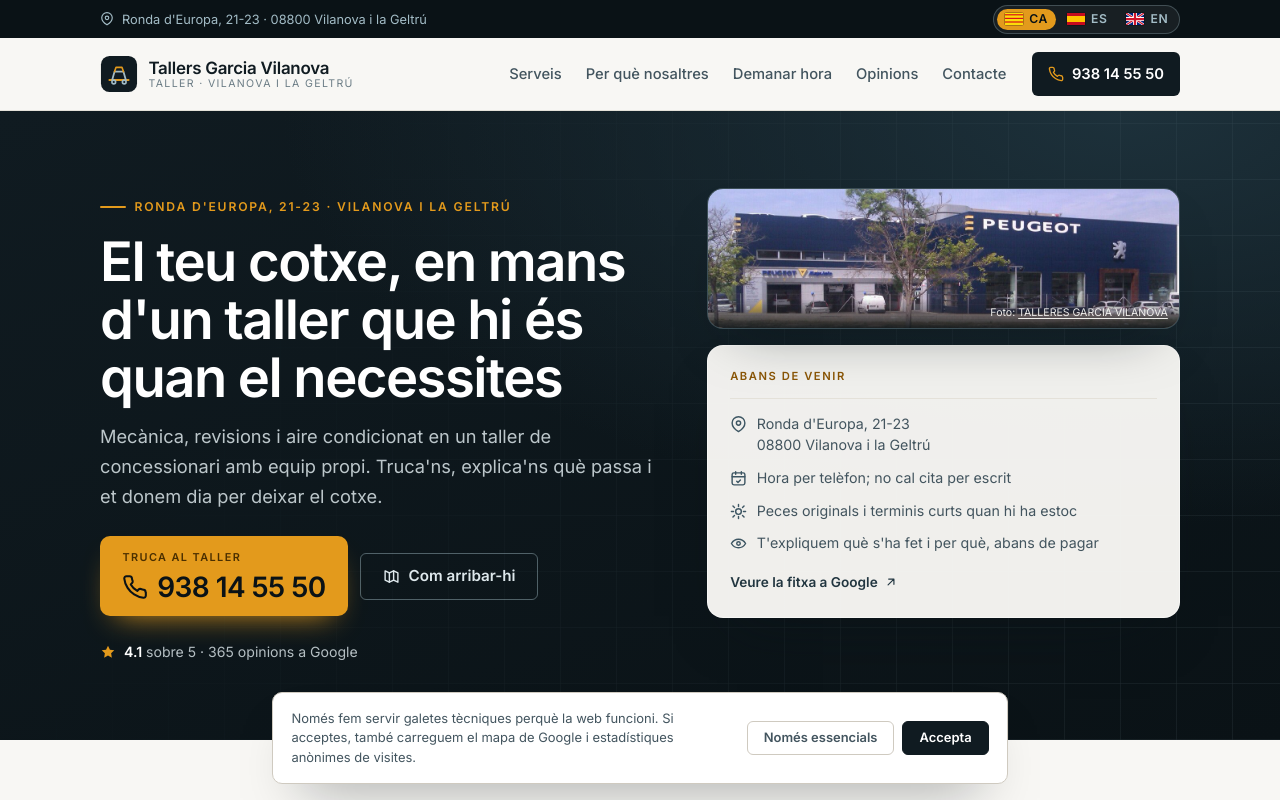
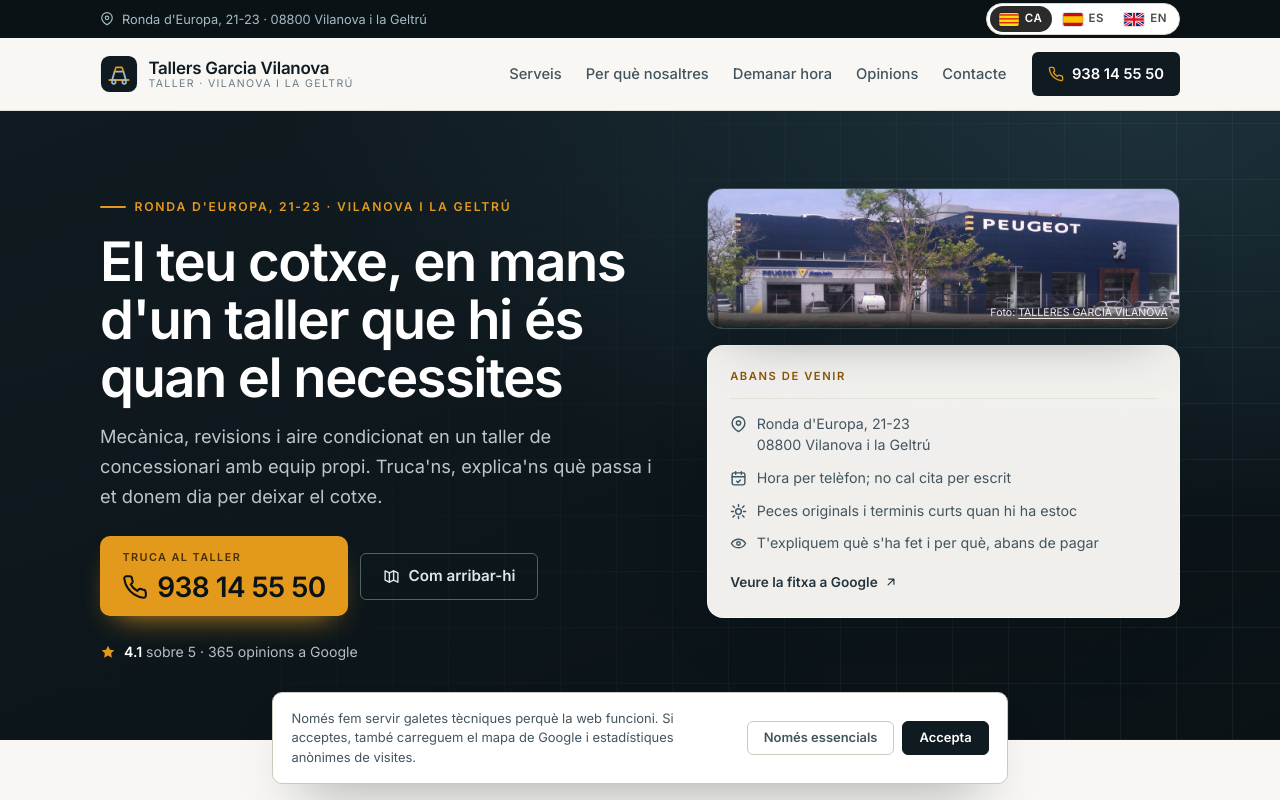
Before and after one commit to yourdataweb/tallersgarciavilanova, a plain HTML site: page index.html in a window 1280 px wide. Shown: the top 800 px of the page. Drawn offline with Linux system fonts and the light colour scheme.

Commit message:
One canonical language toolbar and README across the fleet

```diff
--- a/assets/css/styles.css
+++ b/assets/css/styles.css
@@ -343,41 +343,6 @@ ul, ol { margin: 0; padding: 0; list-style: none; }
 .nav-toggle:hover { background: var(--paper-200); }
 
 /* ---------- language switch ---------- */
-.langs {
-  display: flex;
-  align-items: center;
-  gap: .2rem;
-  padding: .18rem;
-  border: 1px solid rgba(163, 188, 198, .3);
-  border-radius: 999px;
-  background: rgba(255, 255, 255, .06);
-}
-.langs__link {
-  display: inline-flex;
-  align-items: center;
-  gap: .38rem;
-  padding: .28rem .5rem;
-  border-radius: 999px;
-  text-decoration: none;
-  font-size: .76rem;
-  font-weight: 600;
-  color: var(--steel-300);
-  line-height: 1;
-}
-.langs__link:hover { background: rgba(255, 255, 255, .12); color: #fff; }
-.langs__link[aria-current="true"] {
-  background: var(--amber-500);
-  color: var(--graphite-950);
-}
-.langs__flag {
-  width: 18px;
-  height: 12px;
-  border-radius: 2px;
-  flex: none;
-  box-shadow: 0 0 0 1px rgba(0, 0, 0, .25);
-  display: block;
-}
-.langs__code { text-transform: uppercase; letter-spacing: .04em; }
 
 /* ---------- buttons ---------- */
 .btn {
@@ -1183,3 +1148,89 @@ ul, ol { margin: 0; padding: 0; list-style: none; }
   .hero, .section--dark, .footer { background: #fff !important; color: #000 !important; }
   .reveal { opacity: 1 !important; transform: none !important; }
 }
+
+/* ==========================================================================
+   Language switch — the one canonical toolbar used by every site.
+   Change only the four custom properties at the top; never re-implement it.
+
+   Why it is written this way:
+   - a fixed 20x13 box with overflow:hidden, so a flag can never bleed out of
+     its pill (the inner SVG has no width/height of its own);
+   - the code label is always present, which keeps every pill the same width and
+     stops the narrow flags-only variant from looking misaligned;
+   - the active pill uses its own background, never a border, so no 1px seam
+     appears between adjacent pills;
+   - height is fixed, so the toolbar aligns with the phone button beside it.
+   ========================================================================== */
+
+.langs {
+  --langs-bg: #ffffff;
+  --langs-border: #ddd5c8;
+  --langs-ink: #4a4a4a;
+  --langs-active-bg: #2b2b2b;
+  --langs-active-ink: #ffffff;
+
+  display: inline-flex;
+  align-items: center;
+  gap: 2px;
+  height: 32px;
+  padding: 0 3px;
+  border: 1px solid var(--langs-border);
+  border-radius: 999px;
+  background: var(--langs-bg);
+  box-sizing: border-box;
+}
+
+.langs__link {
+  display: inline-flex;
+  align-items: center;
+  justify-content: center;
+  gap: 6px;
+  height: 26px;
+  padding: 0 9px;
+  border-radius: 999px;
+  text-decoration: none;
+  line-height: 1;
+  color: var(--langs-ink);
+  /* A hairline of the same colour as the background prevents the sub-pixel
+     seam some browsers draw between adjacent rounded pills. */
+  transition: background-color .15s ease, color .15s ease;
+}
+.langs__link:hover { background: rgba(0, 0, 0, .06); }
+.langs__link[aria-current="true"] {
+  background: var(--langs-active-bg);
+  color: var(--langs-active-ink);
+}
+.langs__link[aria-current="true"]:hover { background: var(--langs-active-bg); }
+
+/* The flag box is a hard size with clipping: an SVG with only a viewBox renders
+   at its intrinsic size and would otherwise overflow the pill. */
+.langs__flag {
+  display: block;
+  flex: none;
+  width: 20px;
+  height: 13px;
+  border-radius: 2px;
+  overflow: hidden;
+  box-shadow: 0 0 0 1px rgba(0, 0, 0, .12);
+}
+.langs__flag svg {
+  display: block;
+  width: 20px;
+  height: 13px;
+}
+
+.langs__code {
+  font-size: .72rem;
+  font-weight: 600;
+  letter-spacing: .05em;
+  text-transform: uppercase;
+}
+
+/* On narrow screens the code alone is not enough to identify a language for a
+   screen reader, but the visible pill can drop to flag + code compactly. */
+@media (max-width: 420px) {
+  .langs { height: 30px; }
+  .langs__link { height: 24px; padding: 0 7px; gap: 5px; }
+  .langs__code { font-size: .68rem; }
+}
```
Also changed, not shown: scripts/verify.mjs (+43 -0 lines), assets/photos/handover.png, 1 other file.
